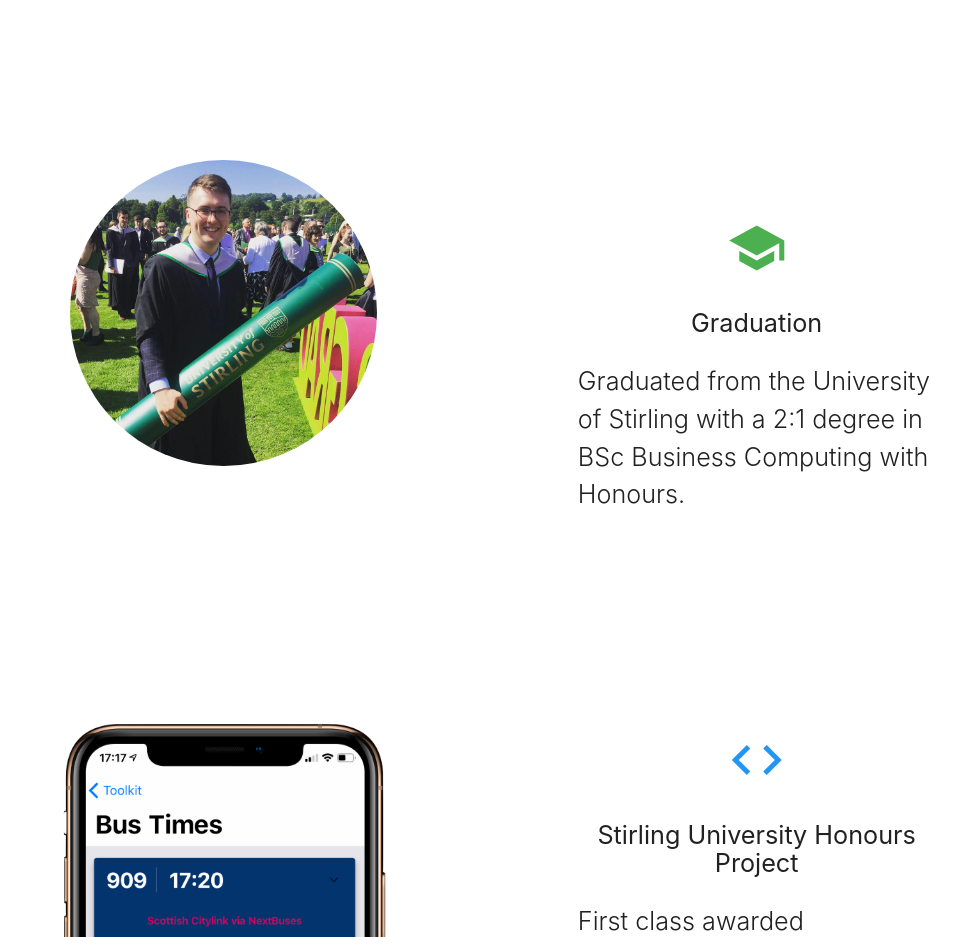
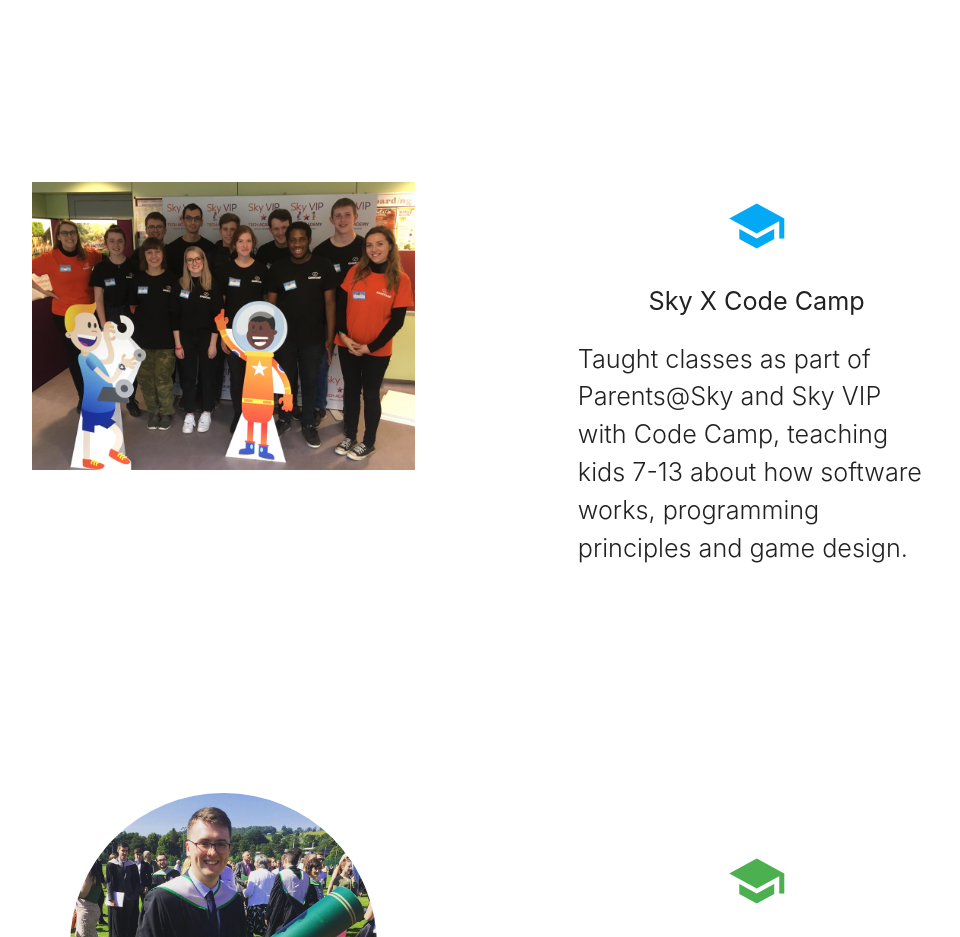
Before and after one commit to sixteeneleven/sixteeneleven.github.io, a plain HTML site: page index.html in a window 1280 px wide. Shown: the part 2020-2957 px from the top of the page, without its empty margins (150-1110 px from the left). Drawn offline with nearby package versions, Linux system fonts and the light colour scheme.

Commit message:
added information about code camp

```diff
--- a/index.html
+++ b/index.html
@@ -171,13 +171,13 @@
 <div class="row">
     <!-- Image -->
     <div class="col s12 l5 offset-l1">
+        <br>
         <div class="icon-block">
             <img class="responsive-img center-block" src=assets/stirrup_chess_green.png width="50%">
         </div>
     </div>
     <!-- Text -->
     <div class="col s12 l5">
-        <br>
         <div class="container">
             <h2 class="center green-text text-darken-3"><i class="medium material-icons">get_app</i></h2>
             <h5 class="center flow-text">Stirrup Released</h5>
@@ -199,6 +199,36 @@
 <br>
 <br>
 <br>
+<br>
+<!-- Code Camp -->
+<div class="row">
+    <!-- Image -->
+    <div class="col s12 l5 offset-l1">
+        <br>
+        <br>
+        <div class="icon-block">
+            <img class="responsive-img center-block" src=assets/code_camp.JPG width="75%">
+        </div>
+    </div>
+    <!-- Text -->
+    <div class="col s12 l5">
+        <br>
+        <div class="container">
+            <h2 class="center light-blue-text"><i class="medium material-icons">school</i></h2>
+            <h5 class="center flow-text">Sky X Code Camp</h5>
+            <p class="light flow-text">Taught classes as part of Parents@Sky and Sky VIP with Code Camp, teaching kids 7-13 about how software works, programming principles and game design.</p>
+            <br>
+
+        </div>
+    </div>
+</div>
+<br>
+<br>
+
+<br>
+<br>
+<br><br>
+
 <br>
 <!-- Graduation -->
 <div class="row">
@@ -224,7 +254,6 @@
 <br>
 <br>
 <br>
-<br>
 <!-- Honours Project-->
 <div class="row">
     <!-- Image -->
@@ -239,7 +268,7 @@
             <h2 class="center blue-text darken-4"><i class="medium material-icons">code</i></h2>
             <h5 class="center flow-text">Stirling University Honours Project</h5>
             <p class="light flow-text">First class awarded dissertation project. Features a digital student card with
-                optical scanning, live public transport information using RESTful API, and a proof of concept for indoor positioning using WiFi access points and machine learning.</p>
+                 optical scanning, live public transport information using RESTful API, and a proof of concept for indoor positioning using WiFi access points and machine learning.</p>
             <br>
         </div>
     </div>
```
Also changed, not shown: assets/code_camp.JPG (added).
